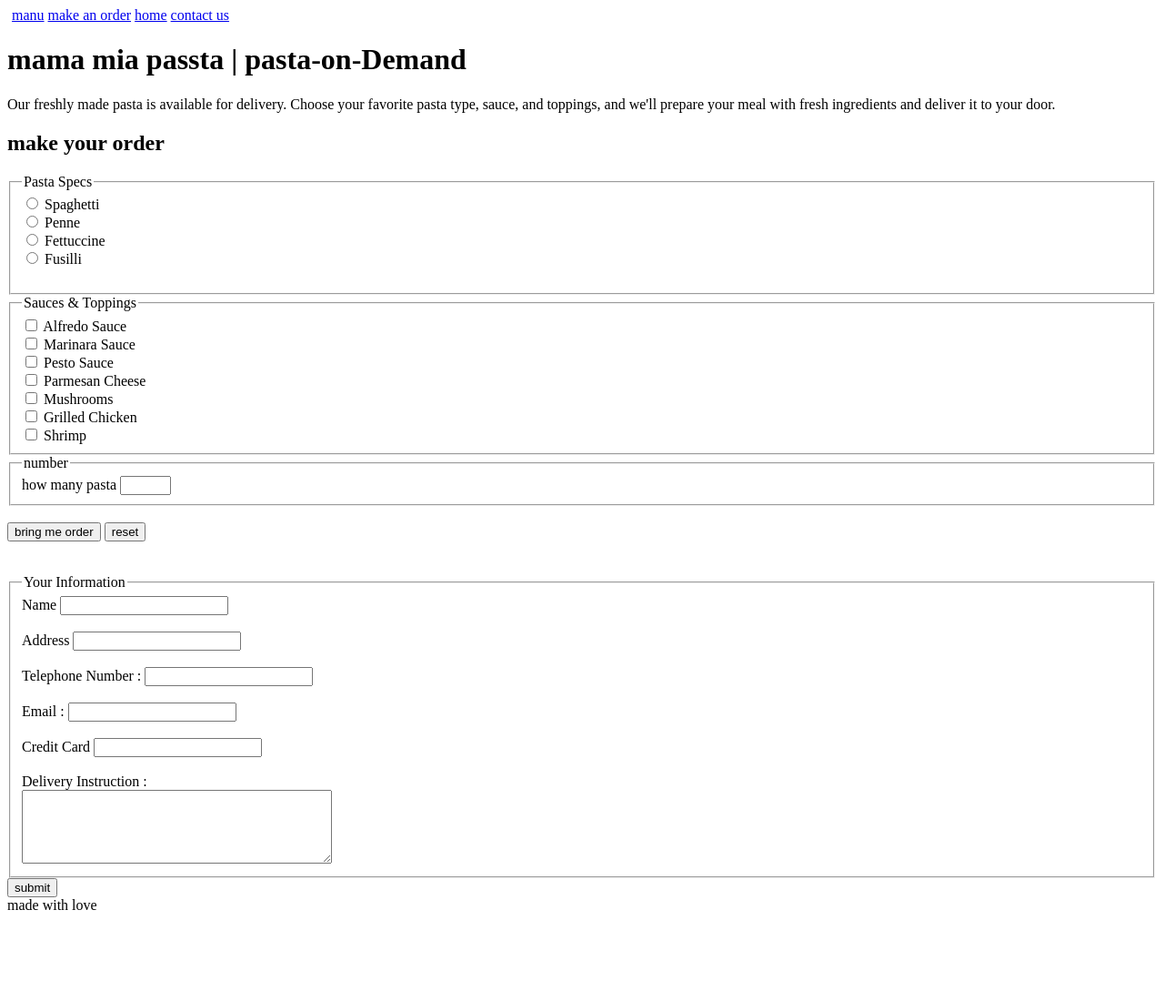
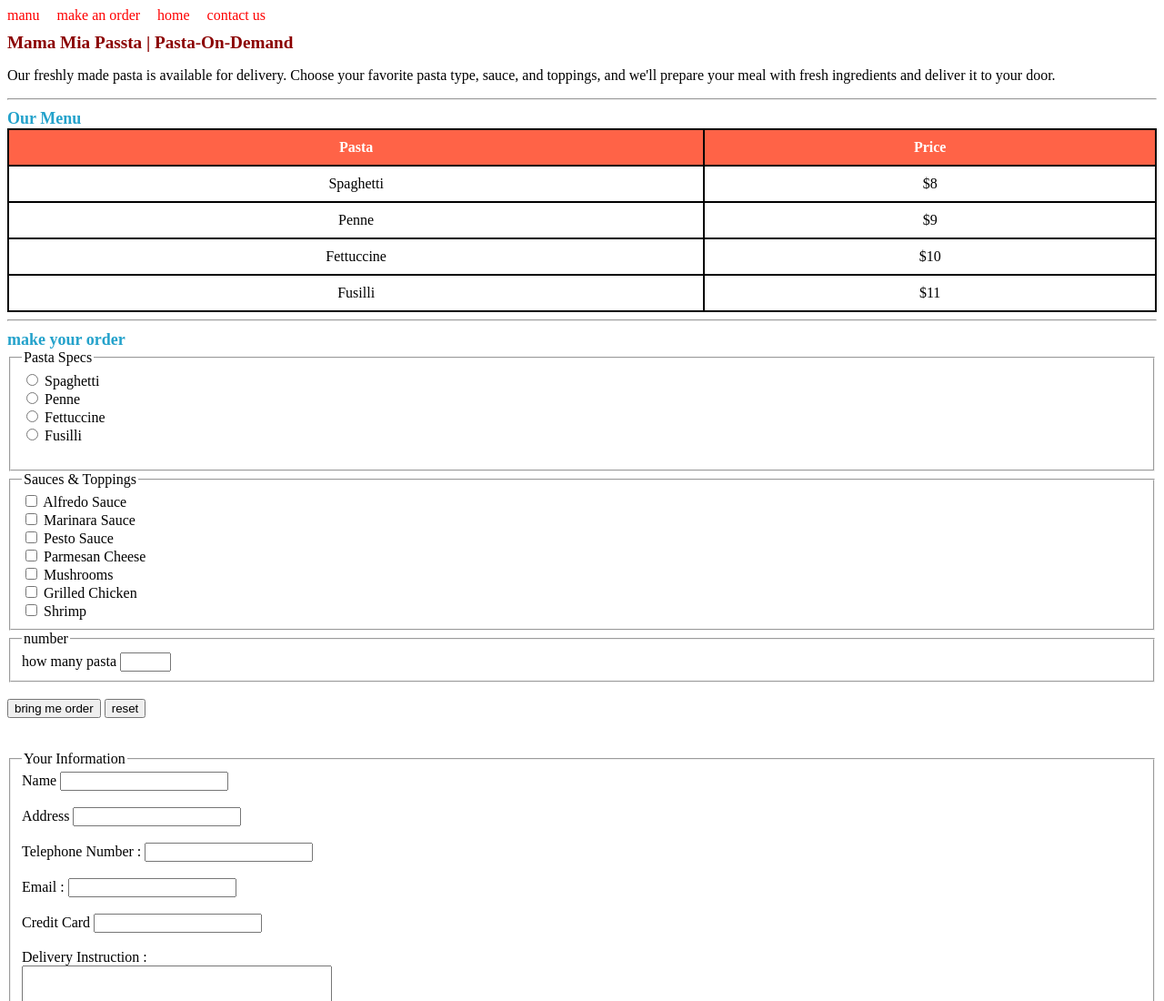
Before and after one commit to kareemhanafy-oss/task, a plain HTML site: page html.html/task_2.html in a window 1280 px wide. Shown: the top 1100 px of the page at 91% size. Before the commit the page ends 1012 px from the top, so only its background shows below. Drawn offline with Linux system fonts and the light colour scheme.

Commit message:
رسالة

```diff
--- /dev/null
+++ b/html.html/style.css/sheet.css
@@ -0,0 +1,63 @@
+ul {
+  list-style: none;
+  padding: 0px;
+  margin: 0px;
+}
+
+li {
+  display: inline-block;
+  margin-right: 15px;
+}
+
+a {
+  text-decoration: none;
+  color: red;
+}
+
+a:hover {
+  color: blue;
+}
+
+h1 {
+  font-size: large;
+  color: darkred;
+  padding: 0px;
+  margin: 10px 0px 0px 0px;
+  font-size: larger;
+  text-transform: capitalize;
+}
+
+h2 {
+  font-size: large;
+  color: rgb(36, 162, 203);
+  padding: 0px;
+  margin: 10px 0px 0px 0px;
+}
+
+
+table {
+    width: 100%;
+    border-collapse: collapse;
+}
+
+table,
+th,
+td {
+    border: 2px solid black;
+}
+
+th,
+td {
+    padding: 10px;
+    text-align: center;
+}
+
+th {
+    background-color: tomato;
+    color: white;
+}
+
+.td:hover {
+    background-color: #ddd;
+    cursor: pointer;
+}
--- a/html.html/task_2.html
+++ b/html.html/task_2.html
@@ -2,6 +2,7 @@
 <html lang="en">
 
 <head>
+    <link rel="stylesheet" href="style.css/sheet.css">
     <meta charset="UTF-8">
     <meta name="viewport" content="width=device-width, initial-scale=1.0">
     <title>pasta</title>
@@ -10,11 +11,11 @@
 <body>
     <header>
         <nav>
-            <ul style="display: inline; padding: 5px; list-style: none;">
-                <li style="display: inline;"><a href="#">manu</a></li>
-                <li style="display: inline;"><a href="#">make an order</a></li>
-                <li style="display: inline;"><a href="#">home</a></li>
-                <li style="display: inline;"><a href="#">contact us</a></li>
+            <ul>
+                <li><a href="#">manu</a></li>
+                <li><a href="#">make an order</a></li>
+                <li><a href="#">home</a></li>
+                <li><a href="#">contact us</a></li>
             </ul>
         </nav>
 
@@ -24,9 +25,39 @@
             Choose your favorite pasta type, sauce, and toppings,
             and we'll prepare your meal with fresh ingredients and deliver it to your door.
         </p>
+        <hr>
+        <h2>Our Menu</h2>
+        <table>
+
+            <tr>
+                <th>Pasta</th>
+                <th>Price</th>
+            </tr>
+
+            <tr>
+                <td class="td">Spaghetti</td>
+                <td>$8</td>
+            </tr>
+
+            <tr>
+                <td class="td">Penne</td>
+                <td>$9</td>
+            </tr>
+
+            <tr>
+                <td class="td">Fettuccine</td>
+                <td >$10</td>
+            </tr>
+
+            <tr>
+                <td class="td">Fusilli</td>
+                <td>$11</td>
+            </tr>
+        </table>
+        <hr>
     </header>
     <article title="big title">
-        <h2>make your order</h2>
+        <h2 id="h2">make your order</h2>
         <form action="">
             <fieldset>
                 <legend>Pasta Specs</legend>
@@ -113,7 +144,8 @@
                 <label for="instruction">Delivery Instruction :</label>
                 <br>
 
-            <textarea id="instruction" cols="40" rows="5" maxlength="400" placeholder="No more than 400 character long">
+                <textarea id="instruction" cols="40" rows="5" maxlength="400"
+                    placeholder="No more than 400 character long">
              </textarea>
             </fieldset>
             <input type="submit" value="submit">
--- a/style.css/sheet.css
+++ /dev/null
@@ -1,15 +0,0 @@
- .sp {
-      list-style: none;
-    }
-
-    /* بشيل النقط من جنب ليست ايتم */
-    .li {
-      display: inline-block;
-      width: calc(98%/5);
-    }
-
-    /* انلاين بلوك عشان يبقي علي لاين بس يحترم المسافه */
-    a {
-      text-decoration: none;
-      color: rgb(22, 106, 180);
-    }
```
Lines whose indentation alone changed are shown as unchanged.
